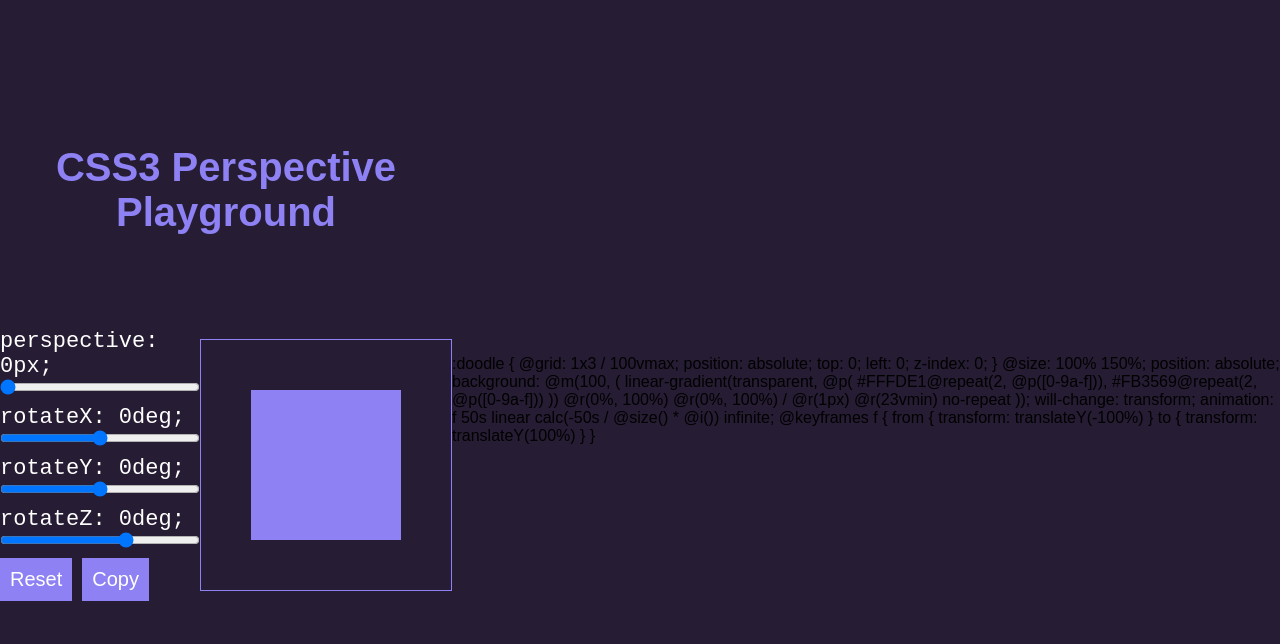
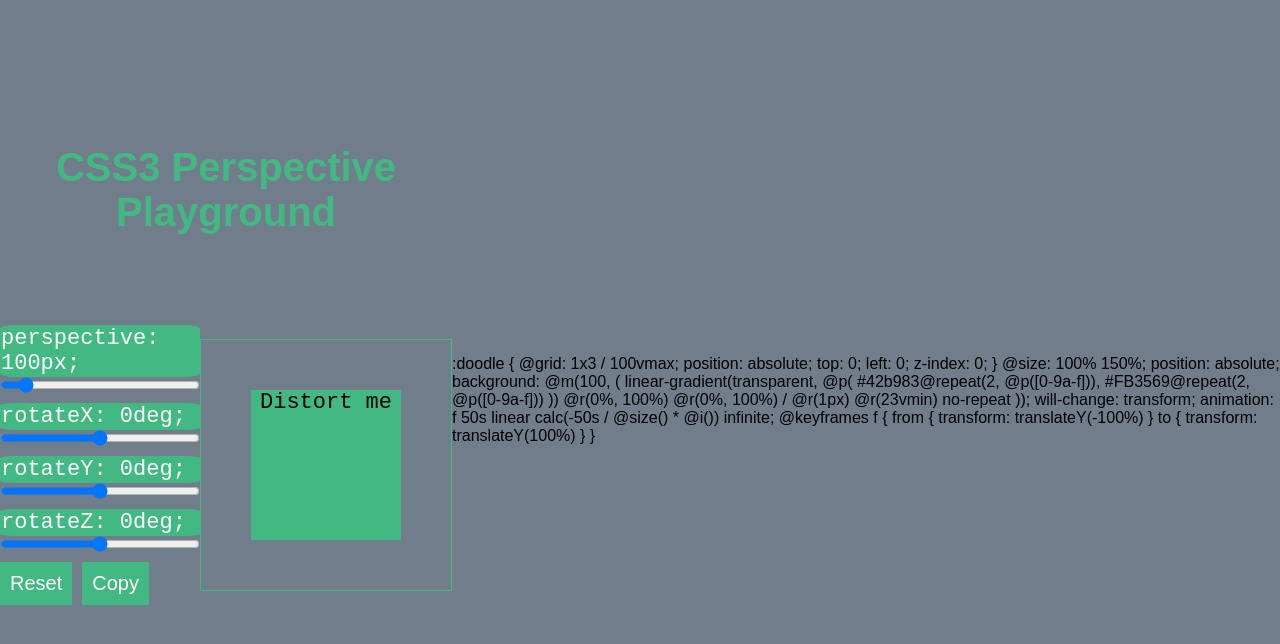
Before and after one commit to shinyo627/css_perspective_playground, a plain HTML site: page index.html in a window 1280 px wide. Both pictures are taken after a click on the button "Copy". Drawn offline with nearby package versions, Linux system fonts and the light colour scheme.

Commit message:
Revised with new changes from tutorial

```diff
--- a/app.js
+++ b/app.js
@@ -1,51 +1,41 @@
 const vm = Vue.createApp({
   data() {
     return {
-      perspective: 0,
+      perspective: 100,
       x: 0,
       y: 0,
       z: 0,
     };
   },
   methods: {
-    setPerspective(e) {
-      this.perspective = parseInt(e.target.value);
-      console.log(this.perspective);
-    },
-    setX(e) {
-      this.x = parseInt(e.target.value);
-      console.log(this.x);
-    },
-    setY(e) {
-      this.y = parseInt(e.target.value);
-      console.log(this.y);
-    },
-    setZ(e) {
-      this.z = parseInt(e.target.value);
-      console.log(this.z);
-    },
-    reset(e) {
-      this.perspective = 0;
+    reset() {
+      this.perspective = 100;
       this.x = 0;
       this.y = 0;
       this.z = 0;
     },
+    copy() {
+      const el = document.createElement('textarea');
+
+      // Hiding textarea
+      el.setAttribute('readonly', '');
+      el.style.position = 'absolute';
+      el.style.left = '-9999px';
+
+      el.value = `transform: ${this.box.transform}`;
+
+      document.body.appendChild(el);
+      el.select();
+      document.execCommand('copy');
+      document.body.removeChild(el);
+    },
   },
   computed: {
-    box_styles() {
-      return [
-        {
-          transition: 'transform 2s',
-        },
-        {
-          transform: `perspective(${this.perspective}px) rotateX(${this.x}deg) rotateY(${this.y}deg) rotateZ(${this.z}deg)`,
-        },
-      ];
-    },
-    copy() {
-      const copied = [this.perspective, this.x, this.y, this.z];
-
-      return copied;
+    box() {
+      return {
+        transition: 'transform 2s',
+        transform: `perspective(${this.perspective}px) rotateX(${this.x}deg) rotateY(${this.y}deg) rotateZ(${this.z}deg)`,
+      };
     },
   },
 });
--- a/index.html
+++ b/index.html
@@ -12,48 +12,24 @@
         <section class="settings">
           <div class="settings-container">
             <label>perspective: {{perspective}}px;</label>
-            <input
-              type="range"
-              min="0"
-              max="999"
-              :value="perspective"
-              @click.prevent="setPerspective"
-            />
+            <input type="range" min="0" max="999" v-model="perspective" />
 
             <label>rotateX: {{x}}deg; </label>
-            <input
-              type="range"
-              min="-180"
-              max="180"
-              :value="x"
-              @click.prevent="setX"
-            />
+            <input type="range" min="-180" max="180" v-model="x" />
 
             <label>rotateY: {{y}}deg; </label>
-            <input
-              type="range"
-              min="-180"
-              max="180"
-              :value="y"
-              @click.prevent="setY"
-            />
+            <input type="range" min="-180" max="180" v-model="y" />
 
             <label>rotateZ: {{z}}deg; </label>
-            <input
-              type="range"
-              min="-180"
-              max="180"
-              :z="z"
-              @click.prevent="setZ"
-            />
+            <input type="range" min="-180" max="180" v-model="z" />
 
             <button type="button" @click.prevent="reset">Reset</button>
-            <button type="button">Copy</button>
+            <button type="button" @click.prevent="copy">Copy</button>
           </div>
         </section>
         <section class="output">
           <div class="box-container">
-            <div class="box" :style="[box_styles]"></div>
+            <div class="box" :style="box">Distort me</div>
           </div>
         </section>
       </main>
@@ -62,12 +38,25 @@
     <css-doodle>
       :doodle { @grid: 1x3 / 100vmax; position: absolute; top: 0; left: 0;
       z-index: 0; } @size: 100% 150%; position: absolute; background: @m(100, (
-      linear-gradient(transparent, @p( #FFFDE1@repeat(2, @p([0-9a-f])),
+      linear-gradient(transparent, @p( #42b983@repeat(2, @p([0-9a-f])),
       #FB3569@repeat(2, @p([0-9a-f])) )) @r(0%, 100%) @r(0%, 100%) / @r(1px)
       @r(23vmin) no-repeat )); will-change: transform; animation: f 50s linear
       calc(-50s / @size() * @i()) infinite; @keyframes f { from { transform:
       translateY(-100%) } to { transform: translateY(100%) } }
     </css-doodle>
+    <!-- <css-doodle>
+      :doodle { @grid: 25x1 / 18vmin; } :container { perspective: 30vmin; }
+      @place-cell: center; @size: 100%; border: @r(2px) solid @pd( #00b8a9,
+      #f8f3d4, #f6416c, #ffde7d ); @random(.1) { border-style: dashed; }
+      @random(.1) { border-style: dotted; } @random(.1) { border-width: @p(3px,
+      4px); border-style: double; } border-radius: 50%; transform-style:
+      preserve-3d; will-change: transform, opacity; animation: scale-up 7s
+      linear infinite; animation-delay: calc(-7s / @size() * @i()); @keyframes
+      scale-up { 0%, 100% { transform: translate3d(0, 0, 0) rotate(0); opacity:
+      0; } 10% { opacity: 1; } 95% { transform: translate3d(0, 0, 45vmin)
+      rotateX(calc(@p(-1, 1) * @r(30deg, 330deg))) rotateY(calc(@p(-1, 1) *
+      @r(30deg, 330deg))) rotateZ(calc(@p(-1, 1) * @r(30deg, 330deg))) } }
+    </css-doodle> -->
 
     <script src="https://unpkg.com/css-doodle@0.6.1/css-doodle.min.js"></script>
     <script src="https://unpkg.com/vue@next"></script>
--- a/main.css
+++ b/main.css
@@ -15,7 +15,7 @@ body {
   font-family: sans-serif;
   height: 100%;
   margin: 0;
-  background: #261c33;
+  background: #405063bd;
   overflow: hidden;
   display: flex;
   align-items: center;
@@ -23,7 +23,7 @@ body {
 }
 
 h2 {
-  color: #8d81f3;
+  color: #42b983;
   text-align: center;
   font-size: 40px;
   margin: 20px;
@@ -52,16 +52,17 @@ section.settings {
 }
 .box-container {
   padding: 50px;
-  border: 1px solid #8d81f3;
+  border: 1px solid #42b983;
 }
 .box {
   width: 150px;
   height: 150px;
-  background: #8d81f3;
+  text-align: center;
+  background: #42b983;
 }
 
 button {
-  background-color: #8d81f3;
+  background-color: #42b983;
   color: #fff;
   display: inline-block;
   font-size: 20px;
@@ -72,5 +73,9 @@ button {
 }
 
 label {
+  background: #42b983;
+  border: 1px solid #42b983;
+  /* padding: 3px; */
+  border-radius: 8%;
   color: #fff;
 }
```
